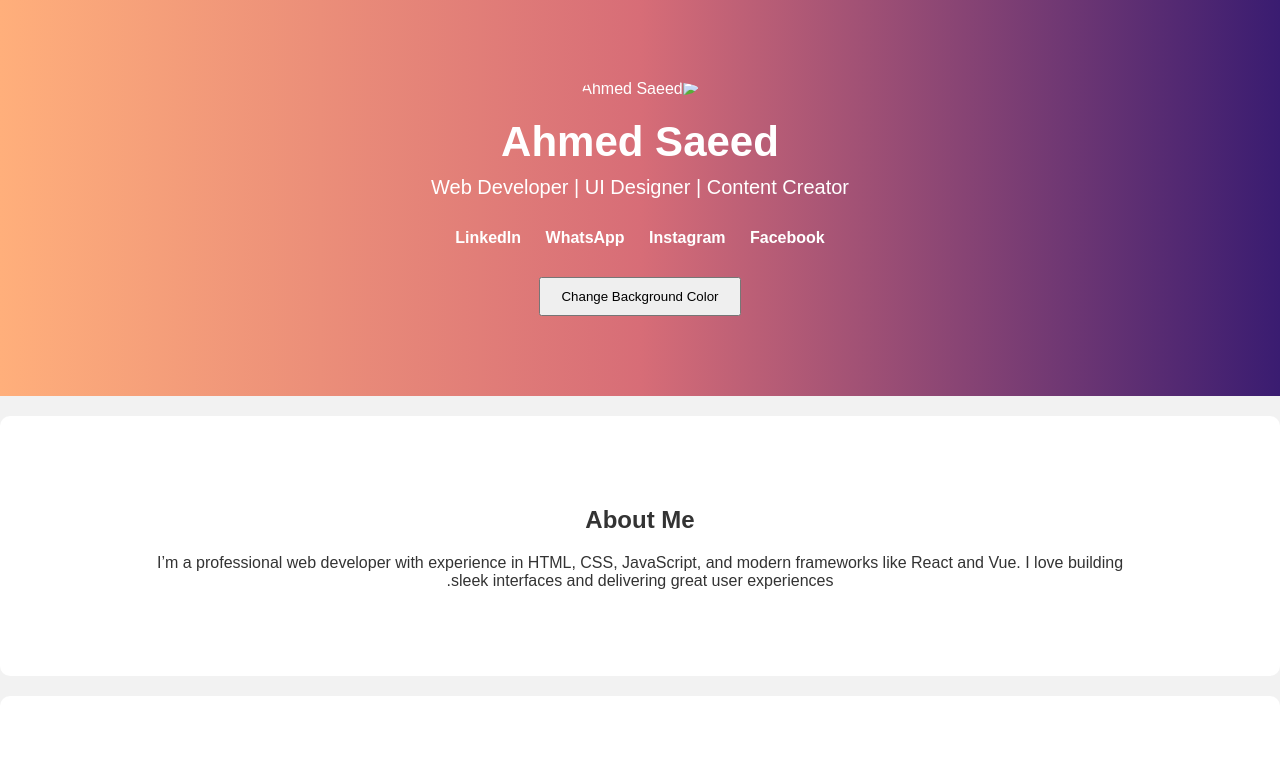
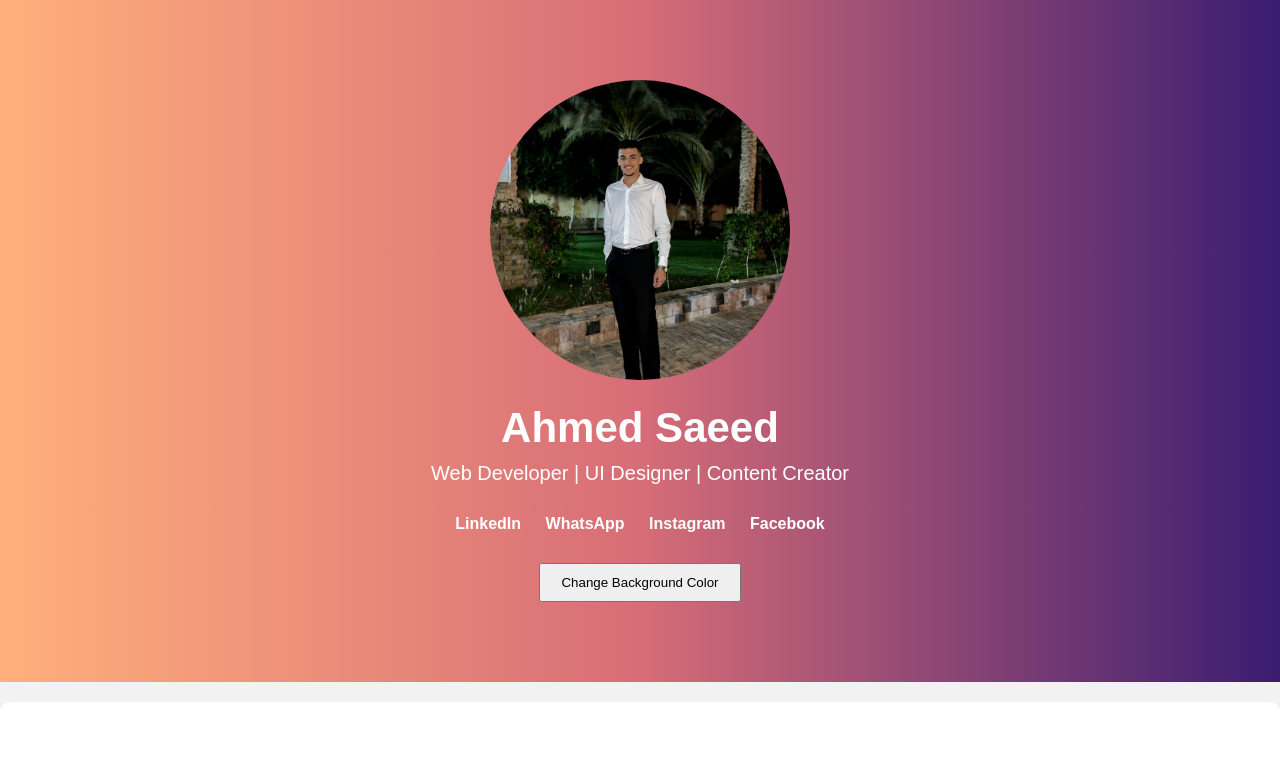
Before and after one commit to Ahmed-Saeed7178/PortfolioAhmedSaeed, a plain HTML site: page index.html in a window 1280 px wide. Shown: the top 783 px of the page. Drawn offline with Linux system fonts and the light colour scheme.

Commit message:
Update index.html

```diff
--- a/index.html
+++ b/index.html
@@ -11,7 +11,7 @@
 
   <header class="hero">
     <div class="container">
-      <img src="c:\Users\user\OneDrive\Pictures\Saved Pictures\ahmeddddphoto.jpg" alt="Ahmed Saeed" class="profile-pic" />
+      <img src="https://github.com/Ahmed-Saeed7178/PortfolioAhmedSaeed/blob/main/ahmeddddphoto.jpg" alt="Ahmed Saeed" class="profile-pic" />
       <h1>Ahmed Saeed</h1>
       <p>Web Developer | UI Designer | Content Creator</p>
       <div class="social-links">
```
